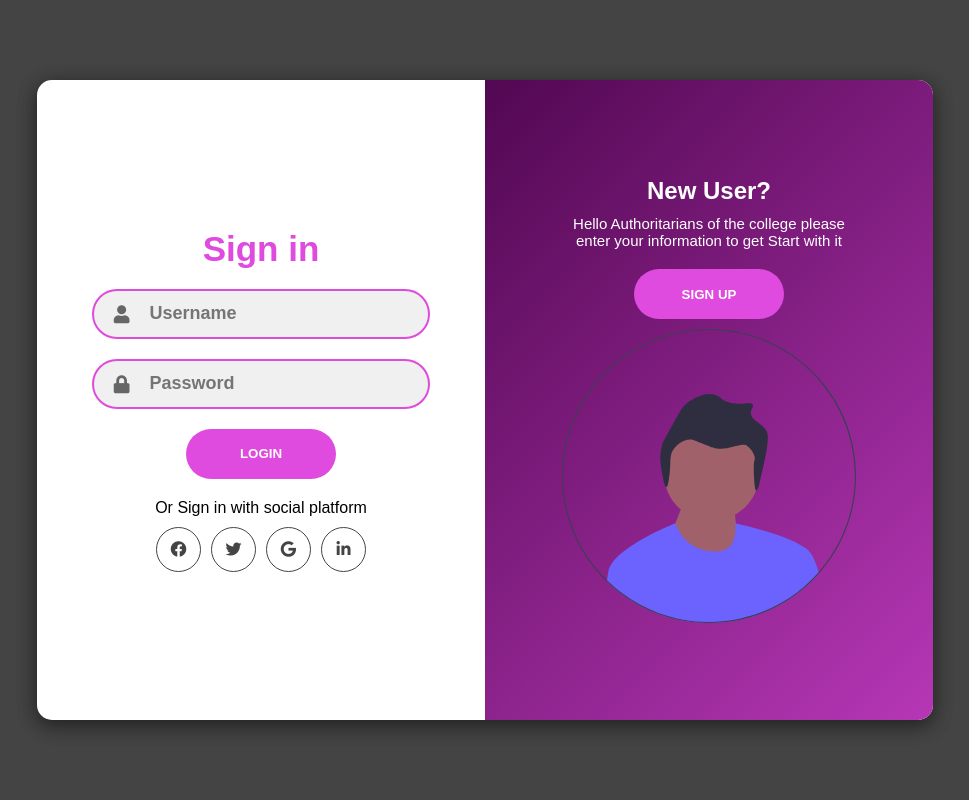
After one commit to Harsh-2212/Digibyte_Collaborate, a Flask app: page /alogin in a window 1280 px wide. The commit adds this page. Shown: the whole page, without its empty margins (155-1124 px from the left). Run offline with Flask 3, Linux system fonts and the light colour scheme; some libraries are stand-ins or nearby versions.

Commit message:
login-signup

```diff
--- a/Agnethon/app.py
+++ b/Agnethon/app.py
@@ -16,5 +16,8 @@ def hello_world():
 def hostaevent():
     return render_template("hostaevent.html")
 
+@app.route("/alogin")
+def loginevent():
+    return render_template("login.html")
 if __name__ == '__main__':
     app.run(debug=True)
--- /dev/null
+++ b/Agnethon/static/app.js
@@ -0,0 +1,17 @@
+const sign_in_btn = document.querySelector("#sign-in-btn");
+const sign_up_btn = document.querySelector("#sign-up-btn");
+const container = document.querySelector(".container");
+const sign_in_btn2 = document.querySelector("#sign-in-btn2");
+const sign_up_btn2 = document.querySelector("#sign-up-btn2");
+sign_up_btn.addEventListener("click", () => {
+    container.classList.add("sign-up-mode");
+});
+sign_in_btn.addEventListener("click", () => {
+    container.classList.remove("sign-up-mode");
+});
+sign_up_btn2.addEventListener("click", () => {
+    container.classList.add("sign-up-mode2");
+});
+sign_in_btn2.addEventListener("click", () => {
+    container.classList.remove("sign-up-mode2");
+});
--- /dev/null
+++ b/Agnethon/static/style.css
@@ -0,0 +1,250 @@
+* {
+    margin: 0;
+    padding: 0;
+    box-sizing: border-box;
+    font-family: 'Poppins', sans-serif;
+}
+body {
+    display: flex;
+    align-items: center;
+    justify-content: center;
+    min-height: 100vh;
+    background: #444;
+}
+.container {
+    position: relative;
+    width: 70vw;
+    height: 80vh;
+    background: #fff;
+    border-radius: 15px;
+    box-shadow: 0 4px 20px 0 rgba(0, 0, 0, 0.3), 0 6px 20px 0 rgba(0, 0, 0, 0.3);
+    overflow: hidden;
+}
+.container::before {
+    content: "";
+    position: absolute;
+    top: 0;
+    left: -50%;
+    width: 100%;
+    height: 100%;
+    background: linear-gradient(-45deg, #df4adf, #520852);
+    z-index: 6;
+    transform: translateX(100%);
+    transition: 1s ease-in-out;
+}
+.signin-signup {
+    position: absolute;
+    top: 0;
+    left: 0;
+    width: 100%;
+    height: 100%;
+    display: flex;
+    align-items: center;
+    justify-content: space-around;
+    z-index: 5;
+}
+form {
+    display: flex;
+    align-items: center;
+    justify-content: center;
+    flex-direction: column;
+    width: 40%;
+    min-width: 238px;
+    padding: 0 10px;
+}
+form.sign-in-form {
+    opacity: 1;
+    transition: 0.5s ease-in-out;
+    transition-delay: 1s;
+}
+form.sign-up-form {
+    opacity: 0;
+    transition: 0.5s ease-in-out;
+    transition-delay: 1s;
+}
+.title {
+    font-size: 35px;
+    color: #df4adf;
+    margin-bottom: 10px;
+}
+.input-field {
+    width: 100%;
+    height: 50px;
+    background: #f0f0f0;
+    margin: 10px 0;
+    border: 2px solid #df4adf;
+    border-radius: 50px;
+    display: flex;
+    align-items: center;
+}
+.input-field i {
+    flex: 1;
+    text-align: center;
+    color: #666;
+    font-size: 18px;
+}
+.input-field input {
+    flex: 5;
+    background: none;
+    border: none;
+    outline: none;
+    width: 100%;
+    font-size: 18px;
+    font-weight: 600;
+    color: #444;
+}
+.btn {
+    width: 150px;
+    height: 50px;
+    border: none;
+    border-radius: 50px;
+    background: #df4adf;
+    color: #fff;
+    font-weight: 600;
+    margin: 10px 0;
+    text-transform: uppercase;
+    cursor: pointer;
+}
+.btn:hover {
+    background: #c03cc0;
+}
+.social-text {
+    margin: 10px 0;
+    font-size: 16px;
+}
+.social-media {
+    display: flex;
+    justify-content: center;
+}
+.social-icon {
+    height: 45px;
+    width: 45px;
+    display: flex;
+    align-items: center;
+    justify-content: center;
+    color: #444;
+    border: 1px solid #444;
+    border-radius: 50px;
+    margin: 0 5px;
+}
+a {
+    text-decoration: none;
+}
+.social-icon:hover {
+    color: #df4adf;
+    border-color: #df4adf;
+}
+.panels-container {
+    position: absolute;
+    top: 0;
+    left: 0;
+    width: 100%;
+    height: 100%;
+    display: flex;
+    align-items: center;
+    justify-content: space-around;
+}
+.panel {
+    display: flex;
+    flex-direction: column;
+    align-items: center;
+    justify-content: space-around;
+    width: 35%;
+    min-width: 238px;
+    padding: 0 10px;
+    text-align: center;
+    z-index: 6;
+}
+.left-panel {
+    pointer-events: none;
+}
+.content {
+    color: #fff;
+    transition: 1.1s ease-in-out;
+    transition-delay: 0.5s;
+}
+.panel h3 {
+    font-size: 24px;
+    font-weight: 600;
+}
+.panel p {
+    font-size: 15px;
+    padding: 10px 0;
+}
+.image {
+    width: 100%;
+    transition: 1.1s ease-in-out;
+    transition-delay: 0.4s;
+}
+.left-panel .image,
+.left-panel .content {
+    transform: translateX(-200%);
+}
+.right-panel .image,
+.right-panel .content {
+    transform: translateX(0);
+}
+.account-text {
+    display: none;
+}
+/*Animation*/
+.container.sign-up-mode::before {
+    transform: translateX(0);
+}
+.container.sign-up-mode .right-panel .image,
+.container.sign-up-mode .right-panel .content {
+    transform: translateX(200%);
+}
+.container.sign-up-mode .left-panel .image,
+.container.sign-up-mode .left-panel .content {
+    transform: translateX(0);
+}
+.container.sign-up-mode form.sign-in-form {
+    opacity: 0;
+}
+.container.sign-up-mode form.sign-up-form {
+    opacity: 1;
+}
+.container.sign-up-mode .right-panel {
+    pointer-events: none;
+}
+.container.sign-up-mode .left-panel {
+    pointer-events: all;
+}
+/*Responsive*/
+@media (max-width:779px) {
+    .container {
+        width: 100vw;
+        height: 100vh;
+    }
+}
+@media (max-width:635px) {
+    .container::before {
+        display: none;
+    }
+    form {
+        width: 80%;
+    }
+    form.sign-up-form {
+        display: none;
+    }
+    .container.sign-up-mode2 form.sign-up-form {
+        display: flex;
+        opacity: 1;
+    }
+    .container.sign-up-mode2 form.sign-in-form {
+        display: none;
+    }
+    .panels-container {
+        display: none;
+    }
+    .account-text {
+        display: initial;
+        margin-top: 30px;
+    }
+}
+@media (max-width:320px) {
+    form {
+        width: 90%;
+    }
+}
--- a/Agnethon/templates/hostaevent.html
+++ b/Agnethon/templates/hostaevent.html
@@ -69,6 +69,6 @@
         <input type="submit" value="Submit">
     </form>
 
-    <script src="hscript.js"></script>
+    <script src="../static/hscript.js"></script>
 </body>
 </html>
--- /dev/null
+++ b/Agnethon/templates/login.html
@@ -0,0 +1,99 @@
+<!DOCTYPE html>
+<html lang="en">
+<head>
+    <meta charset="UTF-8">
+    <meta http-equiv="X-UA-Compatible" content="IE=edge">
+    <meta name="viewport" content="width=device-width, initial-scale=1.0">
+    <link rel="stylesheet" href="https://pro.fontawesome.com/releases/v5.10.0/css/all.css" integrity="sha384-AYmEC3Yw5cVb3ZcuHtOA93w35dYTsvhLPVnYs9eStHfGJvOvKxVfELGroGkvsg+p" crossorigin="anonymous" />
+    <link
+    rel="stylesheet"
+    href="{{ url_for('static', filename='../static/style.css') }}"
+  />
+    <title>signin-signup</title>
+</head>
+<body>
+    <div class="container">
+        <div class="signin-signup">
+            <form action="" class="sign-in-form">
+                <h2 class="title">Sign in</h2>
+                <div class="input-field">
+                    <i class="fas fa-user"></i>
+                    <input type="text" placeholder="Username">
+                </div>
+                <div class="input-field">
+                    <i class="fas fa-lock"></i>
+                    <input type="password" placeholder="Password">
+                </div>
+                <input type="submit" value="Login" class="btn">
+                <p class="social-text">Or Sign in with social platform</p>
+                <div class="social-media">
+                    <a href="#" class="social-icon">
+                        <i class="fab fa-facebook"></i>
+                    </a>
+                    <a href="" class="social-icon">
+                        <i class="fab fa-twitter"></i>
+                    </a>
+                    <a href="" class="social-icon">
+                        <i class="fab fa-google"></i>
+                    </a>
+                    <a href="" class="social-icon">
+                        <i class="fab fa-linkedin-in"></i>
+                    </a>
+                </div>
+                <p class="account-text">Don't have an account? <a href="#" id="sign-up-btn2">Sign up</a></p>
+            </form>
+            <form action="" class="sign-up-form">
+                <h2 class="title">Sign up</h2>
+                <div class="input-field">
+                    <i class="fas fa-user"></i>
+                    <input type="text" placeholder="Username">
+                </div>
+                <div class="input-field">
+                    <i class="fas fa-envelope"></i>
+                    <input type="text" placeholder="Email">
+                </div>
+                <div class="input-field">
+                    <i class="fas fa-lock"></i>
+                    <input type="password" placeholder="Password">
+                </div>
+                <input type="submit" value="Sign up" class="btn">
+                <p class="social-text">Or Sign in with social platform</p>
+                <div class="social-media">
+                    <a href="#" class="social-icon">
+                        <i class="fab fa-facebook"></i>
+                    </a>
+                    <a href="" class="social-icon">
+                        <i class="fab fa-twitter"></i>
+                    </a>
+                    <a href="" class="social-icon">
+                        <i class="fab fa-google"></i>
+                    </a>
+                    <a href="" class="social-icon">
+                        <i class="fab fa-linkedin-in"></i>
+                    </a>
+                </div>
+                <p class="account-text">Already have an account? <a href="#" id="sign-in-btn2">Sign in</a></p>
+            </form>
+        </div>
+        <div class="panels-container">
+            <div class="panel left-panel">
+                <div class="content">
+                    <h3>Already Registered</h3>
+                    <p>Enter Your details to login into your account.</p>
+                    <button class="btn" id="sign-in-btn">Sign in</button>
+                </div>
+                <img src="undraw1.svg" alt="" class="image">
+            </div>
+            <div class="panel right-panel">
+                <div class="content">
+                    <h3>New User?</h3>
+                    <p>Hello Authoritarians of the college please enter your information to get Start with it</p>
+                    <button class="btn" id="sign-up-btn">Sign up</button>
+                </div>
+                <img src="undraw.svg" alt="" class="image">
+            </div>
+        </div>
+    </div>
+    <script src="../static/app.js"></script>
+</body>
+</html>
```
Also changed, not shown: Agnethon/templates/undraw.svg (added), Agnethon/templates/undraw1.svg (added).
